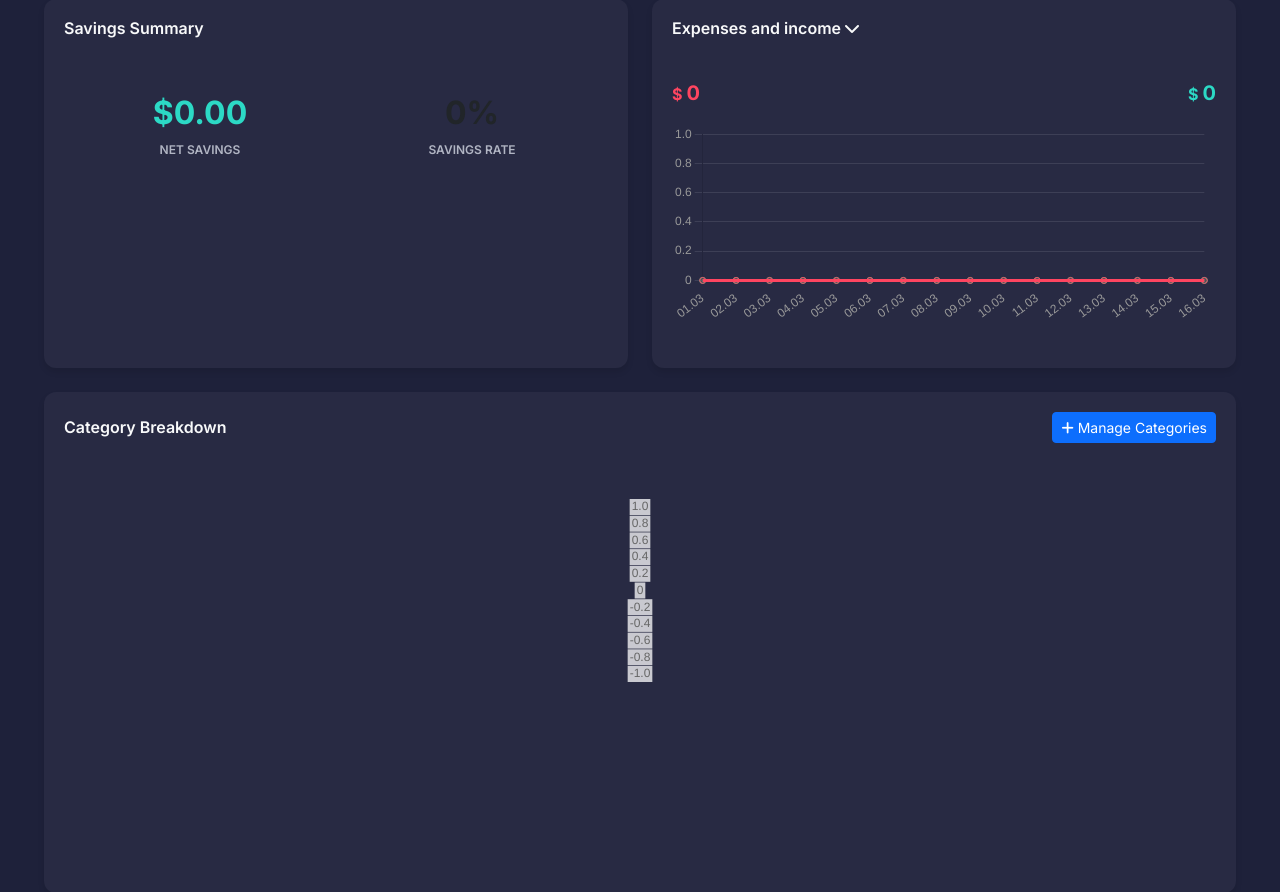
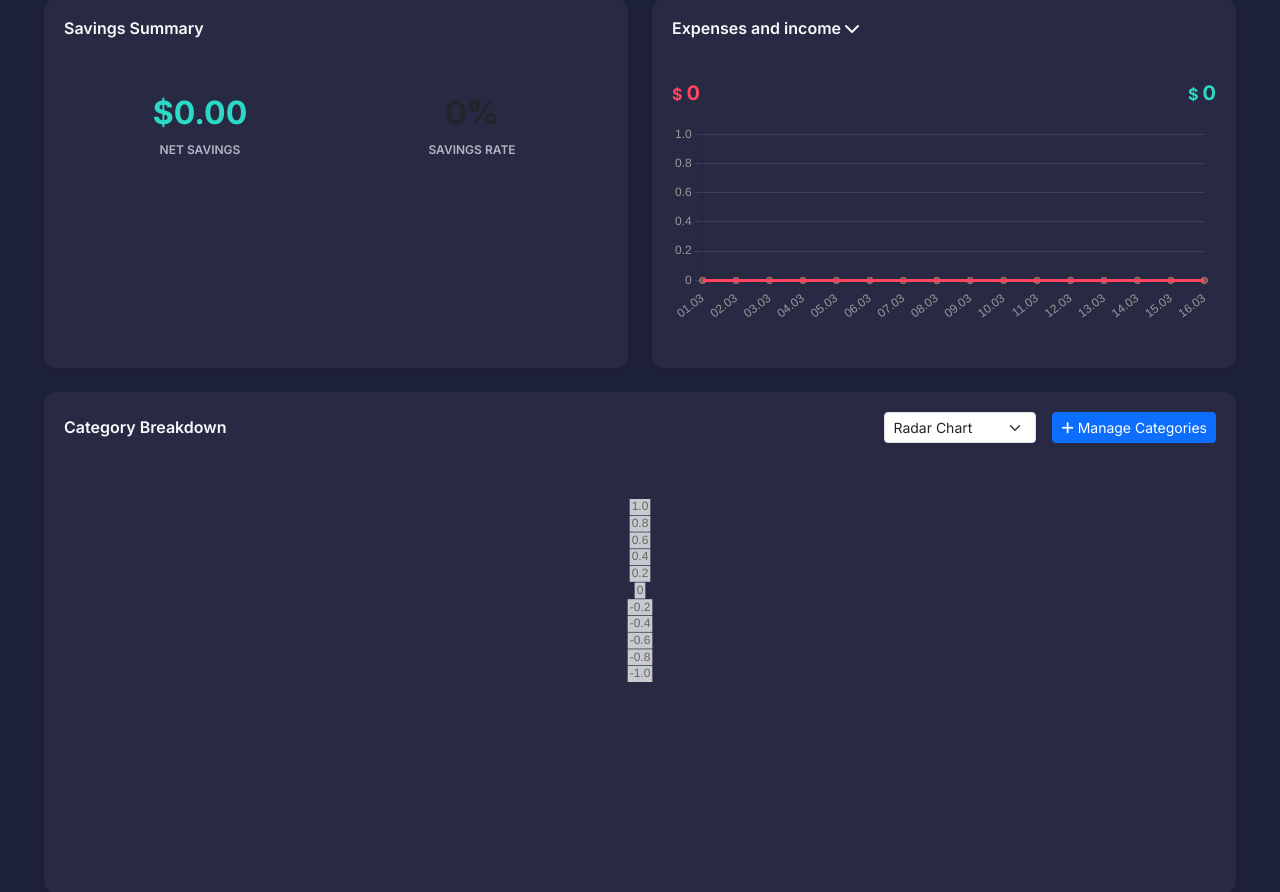
Before and after one commit to jagaldevs/finance-flask, a Flask app: page /dashboard/ in a window 1280 px wide. Shown: the part 213-1105 px from the top of the page. Run offline with Flask 3, Linux system fonts and the light colour scheme; the visitor is signed in with stand-in values (Sample User, id 1); data that the repository does not hold is empty; some libraries are stand-ins or nearby versions.

Commit message:
Update index.html

```diff
--- a/app/templates/dashboard/index.html
+++ b/app/templates/dashboard/index.html
@@ -66,10 +66,20 @@
                 <div class="card dashboard-card">
                     <div class="card-header d-flex justify-content-between align-items-center">
                         <h2>Category Breakdown</h2>
-                        <div class="add-category">
-                            <a href="{{ url_for('transactions.categories') }}" class="btn btn-sm btn-primary">
-                                <i class="fas fa-plus"></i> Manage Categories
-                            </a>
+                        <div class="d-flex align-items-center">
+                            <div class="chart-type-selector me-3">
+                                <select id="category-chart-type" class="form-select form-select-sm">
+                                    <option value="radar">Radar Chart</option>
+                                    <option value="pie">Pie Chart</option>
+                                    <option value="bar">Bar Chart</option>
+                                    <option value="doughnut">Doughnut Chart</option>
+                                </select>
+                            </div>
+                            <div class="add-category">
+                                <a href="{{ url_for('transactions.categories') }}" class="btn btn-sm btn-primary">
+                                    <i class="fas fa-plus"></i> Manage Categories
+                                </a>
+                            </div>
                         </div>
                     </div>
                     <div class="card-body">
@@ -105,6 +115,21 @@ document.addEventListener('DOMContentLoaded', function() {
     document.getElementById('custom-range').addEventListener('click', function() {
         setActiveButton(this);
         showDatePickerModal();
+    });
+
+    // Chart type selector
+    document.getElementById('category-chart-type').addEventListener('change', function() {
+        // Reload the chart data with the current date range
+        const activeButton = document.querySelector('.date-range-selector .btn.active');
+        let range = 'month';
+
+        if (activeButton) {
+            if (activeButton.id === 'last-month') range = 'month';
+            else if (activeButton.id === 'last-3-months') range = '3months';
+            else if (activeButton.id === 'custom-range') range = 'custom';
+        }
+
+        loadChartData(range);
     });
 
     function showDatePickerModal() {
@@ -327,18 +352,22 @@ document.addEventListener('DOMContentLoaded', function() {
         // Prepare chart data
         const labels = data.map(item => item.name);
         const values = data.map(item => item.amount);
-        const colors = data.map(item => item.color);
+        const colors = data.map(item => item.color || getRandomColor());
 
-        window.categoryChart = new Chart(context2D, {
-            type: 'radar',
+        // Get selected chart type
+        const chartType = document.getElementById('category-chart-type').value;
+
+        // Chart configuration based on type
+        let chartConfig = {
+            type: chartType,
             data: {
                 labels: labels,
                 datasets: [{
                     label: 'Expenses',
                     data: values,
-                    backgroundColor: 'rgba(255, 99, 132, 0.5)',
-                    borderColor: 'rgba(255, 99, 132, 1)',
-                    pointBackgroundColor: colors
+                    backgroundColor: chartType === 'radar' ? 'rgba(255, 99, 132, 0.5)' : colors,
+                    borderColor: chartType === 'radar' ? 'rgba(255, 99, 132, 1)' : colors.map(color => color),
+                    borderWidth: 1
                 }]
             },
             options: {
@@ -346,24 +375,49 @@ document.addEventListener('DOMContentLoaded', function() {
                 maintainAspectRatio: false,
                 plugins: {
                     legend: {
-                        display: false
-                    }
-                },
-                scales: {
-                    r: {
-                        angleLines: {
-                            color: 'rgba(255, 255, 255, 0.1)'
-                        },
-                        grid: {
-                            color: 'rgba(255, 255, 255, 0.1)'
-                        },
-                        pointLabels: {
-                            color: '#999'
-                        }
+                        display: chartType !== 'radar' && chartType !== 'bar',
+                        position: 'right'
                     }
                 }
             }
-        });
+        };
+
+        // Add chart-specific options
+        if (chartType === 'radar') {
+            chartConfig.data.datasets[0].pointBackgroundColor = colors;
+            chartConfig.options.scales = {
+                r: {
+                    angleLines: { color: 'rgba(255, 255, 255, 0.1)' },
+                    grid: { color: 'rgba(255, 255, 255, 0.1)' },
+                    pointLabels: { color: '#999' }
+                }
+            };
+        } else if (chartType === 'bar') {
+            chartConfig.options.scales = {
+                y: {
+                    beginAtZero: true,
+                    grid: { color: 'rgba(255, 255, 255, 0.1)' },
+                    ticks: { color: '#999' }
+                },
+                x: {
+                    grid: { display: false },
+                    ticks: { color: '#999' }
+                }
+            };
+        }
+
+        // Create the chart
+        window.categoryChart = new Chart(context2D, chartConfig);
+    }
+
+    // Helper function to generate random colors if needed
+    function getRandomColor() {
+        const letters = '0123456789ABCDEF';
+        let color = '#';
+        for (let i = 0; i < 6; i++) {
+            color += letters[Math.floor(Math.random() * 16)];
+        }
+        return color;
     }
 });
 </script>
```
